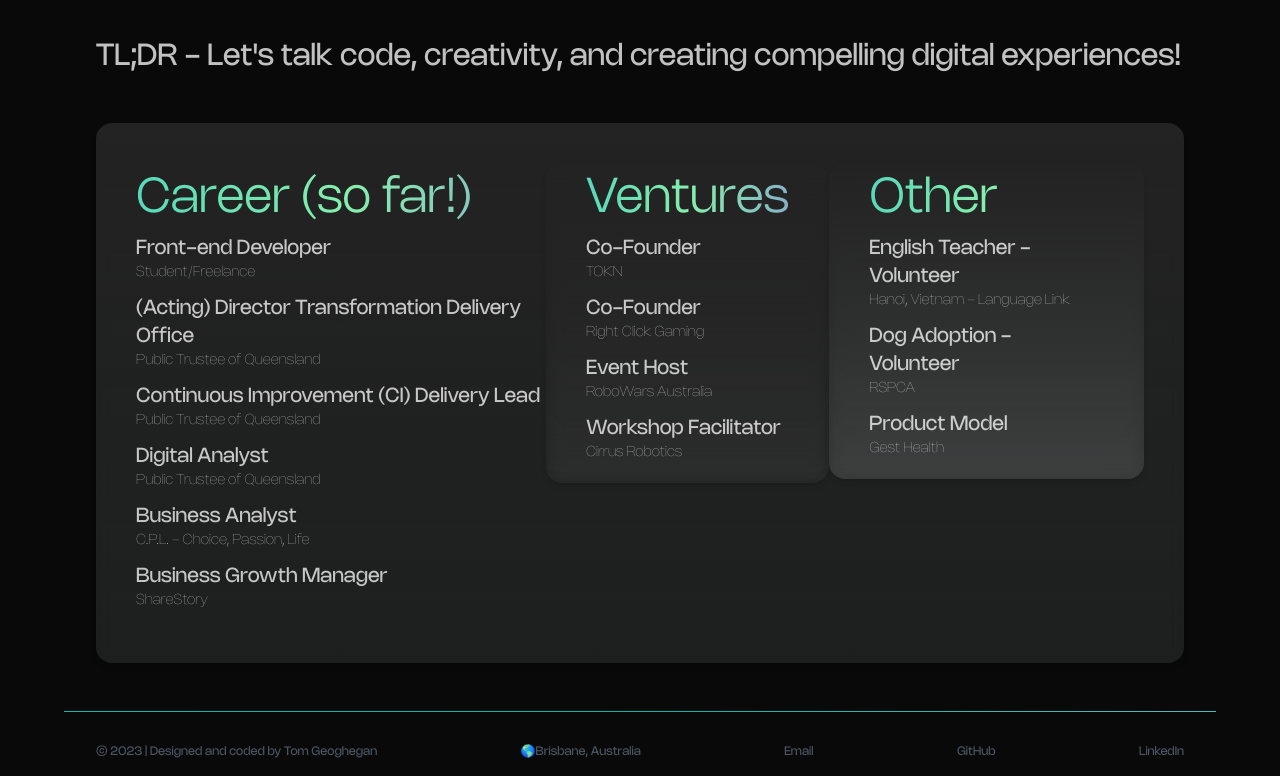
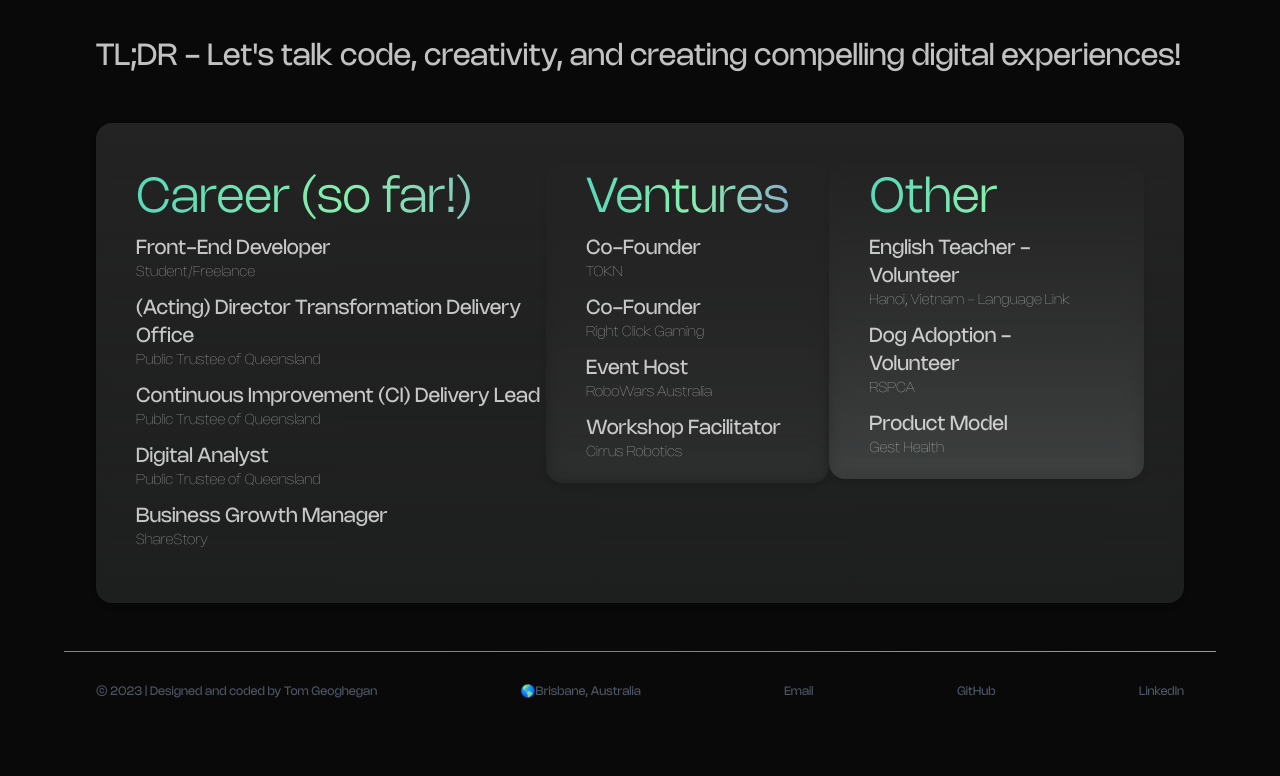
Before and after one commit to TomGegs/My-Portfolio, a React (Vite) app: page /about in a window 1280 px wide. Shown: the part 1109-1885 px from the top of the page. After the commit the page ends 1825 px from the top, so only its background shows below. Built offline with nearby package versions, Linux system fonts and the light colour scheme; a web font is replaced by a local one.

Commit message:
STYLE: Corrected typos

```diff
--- a/src/components/buttons/EmailIconButton.jsx
+++ b/src/components/buttons/EmailIconButton.jsx
@@ -7,7 +7,7 @@ function EmailIconButton({ pulse }) {
             className="relative flex max-h-[40px] justify-self-end"
             onClick={() => {
                 const emailSubject =
-                    'Meeting with Tom Geoghegan - Front-end Developer';
+                    'Meeting with Tom Geoghegan - Front-End Developer';
                 const emailBody = "Hi Tom, Let's grab a coffee!";
                 const mailToLink = `mailto:tomgegs@outlook.com?subject=${encodeURIComponent(
                     emailSubject
--- a/src/components/layout/navbar/Navbar.jsx
+++ b/src/components/layout/navbar/Navbar.jsx
@@ -130,7 +130,7 @@ function NavBar() {
                                 Tom Geoghegan
                             </p>
                             <p className="font-encode text-sm font-thin text-[#FFFDFA]">
-                                Front-end developer
+                                Front-End Developer
                             </p>
                             <p className="font-encode text-sm font-thin text-[#FFFDFA]">
                                 tomgegs@outlook.com
--- a/src/pages/1.home/TextCard.jsx
+++ b/src/pages/1.home/TextCard.jsx
@@ -13,7 +13,6 @@ function TextCard() {
         'TailwindCSS',
         'SASS',
         'RESTful API',
-        'MySQL',
     ];
 
     return (
@@ -21,13 +20,13 @@ function TextCard() {
             {/* Content Wrapper */}
             {/* Title */}
             <h1 className="block animate-gradient overflow-visible bg-gradient-to-r from-primary via-green-300 to-[#8553F4] bg-clip-text text-[2rem] font-semibold leading-tight text-transparent md:text-[1rem] lg:text-[2rem] xl:text-[3rem] 2xl:text-[3.5rem] min-[1920px]:text-[5rem]">
-                Front-end Developer <br />
+                Front-End Developer <br />
             </h1>
             {/* Introduction blurb */}
             <p className="mt-3 font-Nohemi font-thin leading-normal text-[#FFFDFA] lg:mt-8 xl:text-[1.5rem]">
                 Hi, I&apos;m Tom
                 <span className="inline-flex animate-wave">👋</span>
-                <br /> A Front-end developer, lifelong learner and start-up
+                <br /> A Front-End Developer, lifelong learner and start-up
                 enthusiast. <br className="hidden lg:block" /> Let grab a coffee
                 and have a chat!
             </p>
--- a/src/pages/2.about/work/Experience.jsx
+++ b/src/pages/2.about/work/Experience.jsx
@@ -4,7 +4,7 @@ function Career() {
     const careerData = [
         {
             sectionTitle: 'Career (so far!)',
-            position: 'Front-end Developer ',
+            position: 'Front-End Developer ',
             employer: 'Student/Freelance',
             id: 'react-developer',
         },
@@ -22,13 +22,6 @@ function Career() {
             position: 'Digital Analyst',
             employer: 'Public Trustee of Queensland',
             id: 'digital-analyst',
-        },
-        {
-            position: 'Business Analyst',
-            employer: 'C.P.L. - Choice, Passion, Life',
-            description:
-                'User research, process mapping,and requirements gathering',
-            id: 'business-analyst',
         },
         {
             position: 'Business Growth Manager',
```
